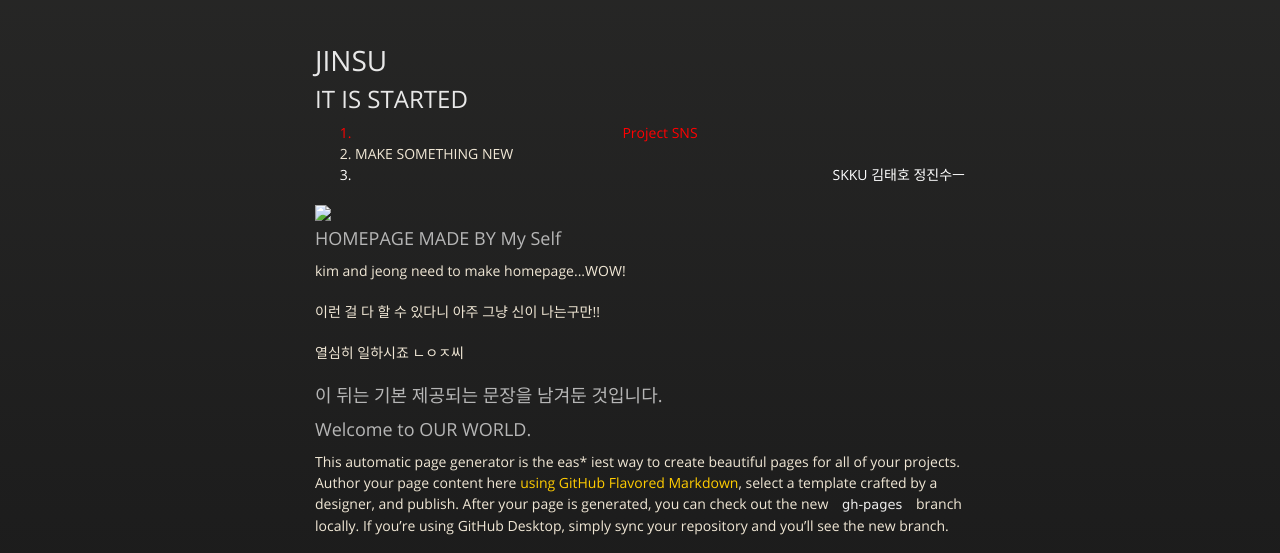
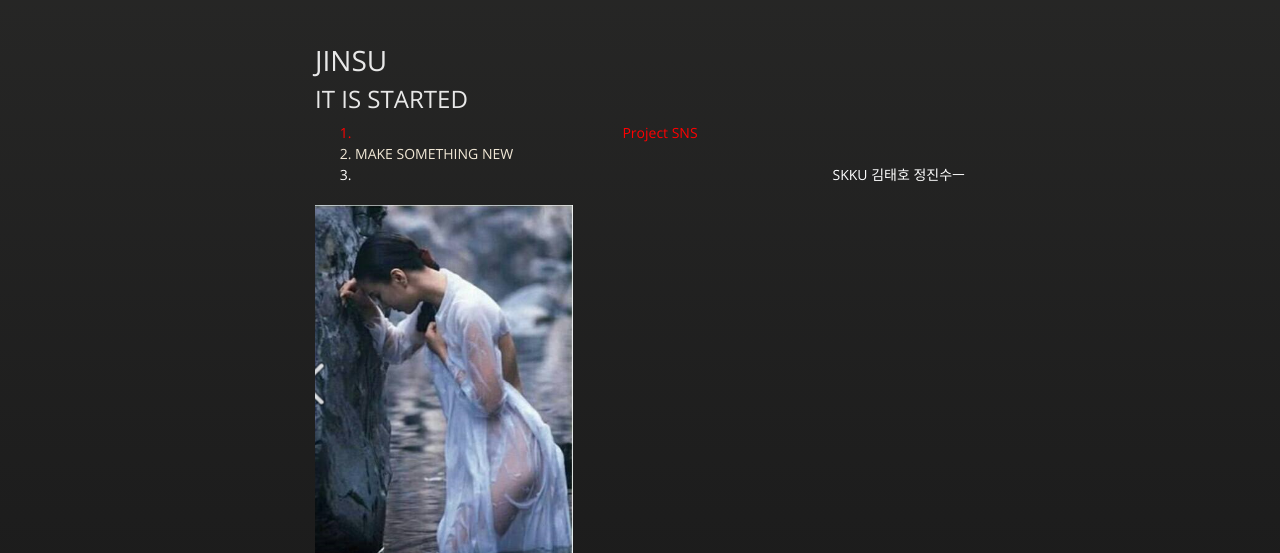
Before and after one commit to jinsucalli/jinsucalli.github.io, a plain HTML site: page index.html in a window 1280 px wide. Shown: the part 226-779 px from the top of the page. Drawn offline with nearby package versions, Linux system fonts and the light colour scheme.

Commit message:
Update index.html

```diff
--- a/index.html
+++ b/index.html
@@ -47,7 +47,7 @@
 <li style="text-align:right;color:white">SKKU 김태호 정진수ㅡ</li>
 </ol>
 
-<img src="image\GIRL.png">
+<img src="images\GIRL.png">
 
 <h3>
 <a id="first-i-change" class="anchor" href="#first-i-change" aria-hidden="true"><span aria-hidden="true" class="octicon octicon-link"></span></a>HOMEPAGE MADE BY My Self</h3>
```
